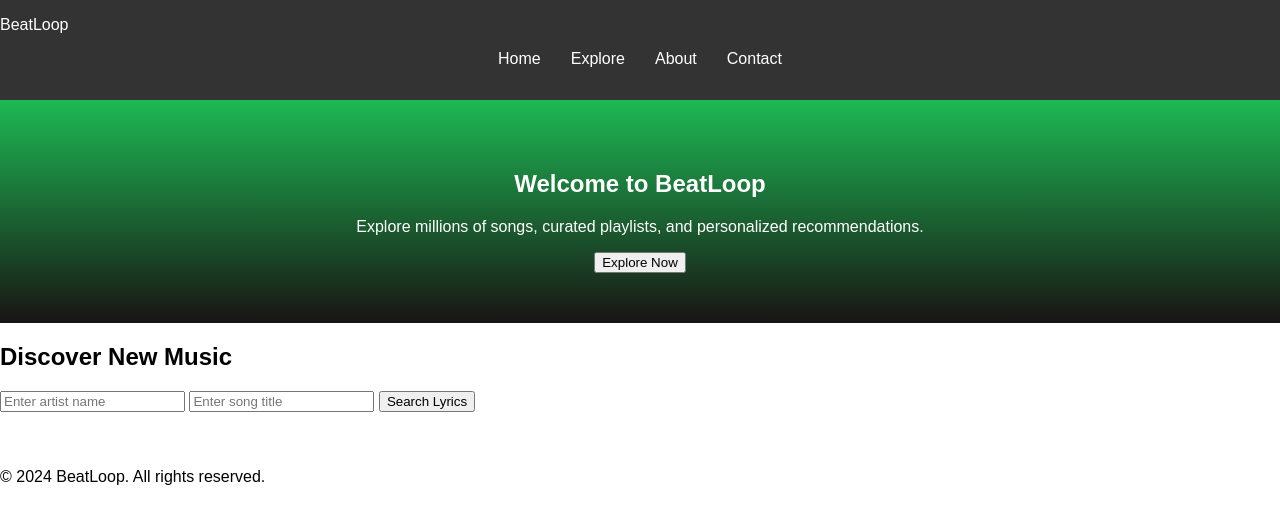
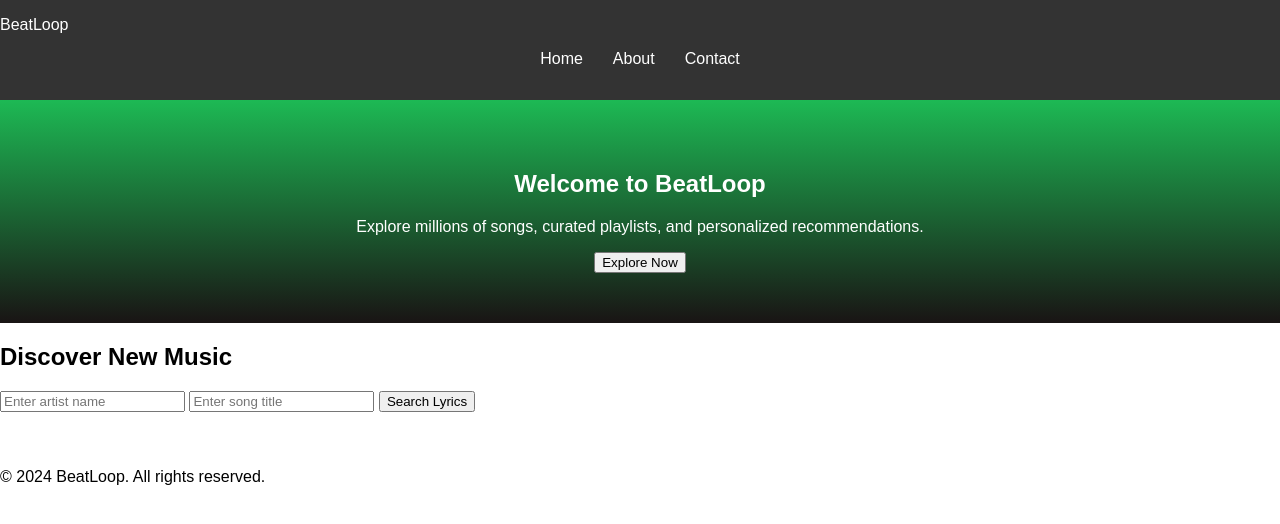
Before and after one commit to Ellemulcahy/BeatLoop.html, a plain HTML site: page index.html in a window 1280 px wide. Drawn offline with Linux system fonts and the light colour scheme; a script that the page names is missing.

Commit message:
Update index.html

```diff
--- a/index.html
+++ b/index.html
@@ -16,10 +16,9 @@
         <nav>
             <div class="logo">BeatLoop</div>
             <ul class="nav-links">
-                <li><a href="#home">Home</a></li>
-                <li><a href="#explore">Explore</a></li>
-                <li><a href="#about">About</a></li>
-                <li><a href="#contact">Contact</a></li>
+                <li><a href="index.html">Home</a></li>
+                <li><a href="about.html">About</a></li>
+                <li><a href="contact.html">Contact</a></li>
             </ul>
         </nav>
     </header>
@@ -46,12 +45,11 @@
     </footer>
 
     <script>
-        // Scroll to Explore Section
         function scrollToExplore() {
             document.querySelector('#explore').scrollIntoView({ behavior: 'smooth' });
         }
 
-        // Fetch and Display Lyrics (Using Lyrics.ovh API)
+
         async function searchLyrics() {
             const artist = document.getElementById('artist').value;
             const song = document.getElementById('song').value;
```
